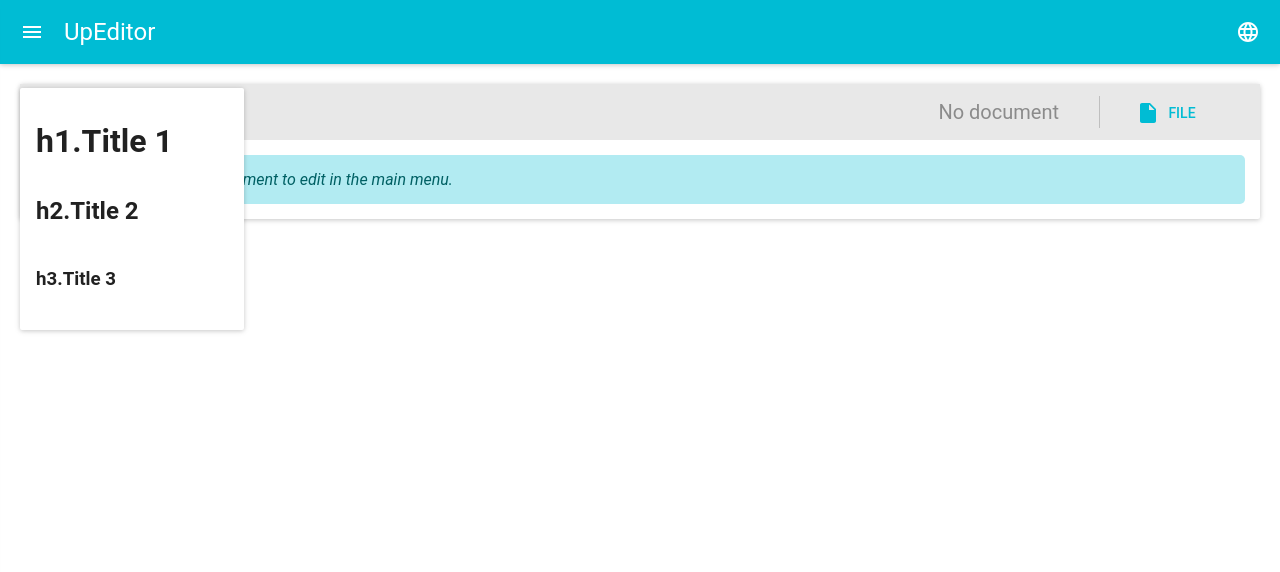
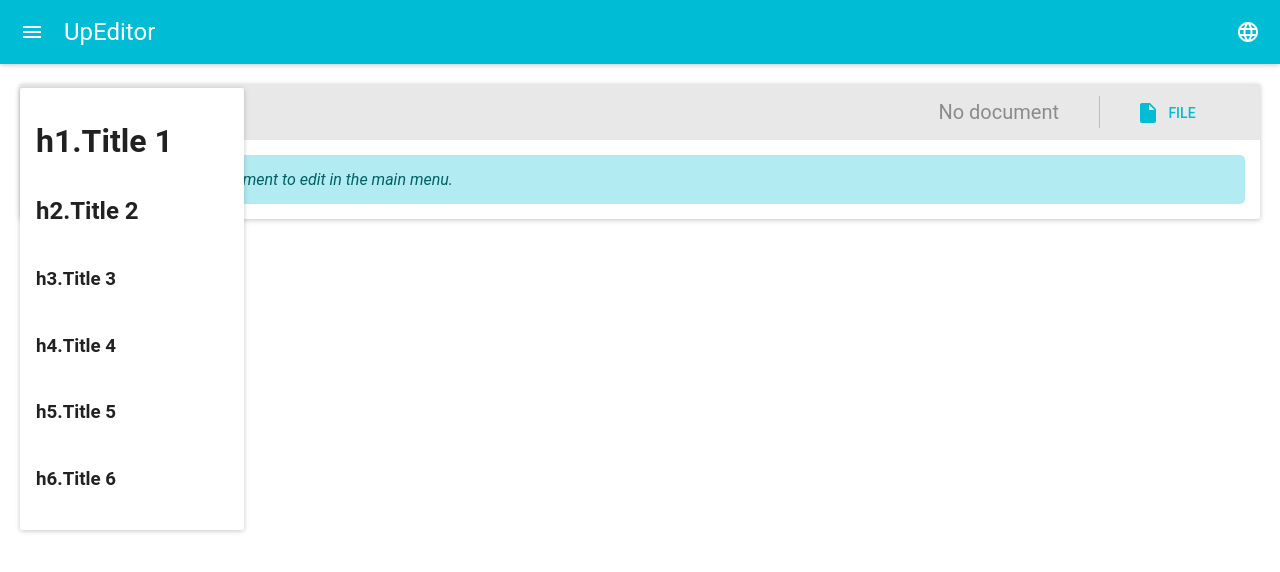
Before and after one commit to same31/upeditor, a React app: page / in a window 1280 px wide. Both pictures are taken after a click on the element 44 px from the left and 112 px from the top of the page. Shown: the top 572 px of the page. Built offline with nearby package versions, Linux system fonts and the light colour scheme; what react-tap-event-plugin would draw is missing.

Commit message:
Title h4,h5,h6

```diff
--- a/src/components/Editor/components/EditorComponent.js
+++ b/src/components/Editor/components/EditorComponent.js
@@ -155,12 +155,32 @@ export default class EditorComponent extends Component {
             currentSelection.appendChild(newNode);
             newNode.innerHTML = anchor === "h1" || "h2" || "h3" ? "New Title" : newNode.innerHTML;
         }
-        if (anchor === "ul" || "ol") {
-            newNode.innerHTML = "<li>Item 1</li>";
+        if (anchor === "ul" || anchor === "ol") {
+            let li = document.createElement("li");
+            li.setAttribute("tabindex","-1");
+            li.innerHTML = "&#200B";
+            newNode.appendChild(li);
+            requestAnimationFrame(function() {
+                // this.selectElementContents(li);
+            });
+        } else {
+            newNode.setAttribute("tabindex","-1");
+            requestAnimationFrame(function() {
+                // this.selectElementContents(newNode);
+            });
         }
         document.execCommand('delete', false, null);
         this.checkHTMLSemantic();
     };
+
+    selectElementContents = (el) => {
+        let range = document.createRange();
+        range.selectNodeContents(el);
+        let sel = window.getSelection();
+        sel.removeAllRanges();
+        sel.addRange(range);
+    };
+
 
     checkHTMLSemantic = () => {
         getHTMLSemanticErrorList(document.getElementById('document-edit').childNodes)
@@ -226,6 +246,17 @@ export default class EditorComponent extends Component {
         }
     }
 
+    createParagraph = e => {
+        e = e || window.event;
+        if (e.keyCode === 13) {
+            console.info(window.getSelection().anchorNode.previousElementSibling.nodeName);
+            if(window.getSelection().anchorNode.previousElementSibling.nodeName !== "LI"){
+                document.execCommand('formatBlock', false, 'p');
+            }
+        }
+
+    };
+
     render () {
         const getMsg = this.state.intl.getMsg;
 
@@ -270,6 +301,9 @@ export default class EditorComponent extends Component {
                                 <MenuItem primaryText={<h1>h1.Title 1</h1>} onTouchTap={this.setAnchor.bind(this, "h1")}/>
                                 <MenuItem primaryText={<h2>h2.Title 2</h2>} onTouchTap={this.setAnchor.bind(this, "h2")}/>
                                 <MenuItem primaryText={<h3>h3.Title 3</h3>} onTouchTap={this.setAnchor.bind(this, "h3")}/>
+                                <MenuItem primaryText={<h3>h4.Title 4</h3>} onTouchTap={this.setAnchor.bind(this, "h4")}/>
+                                <MenuItem primaryText={<h3>h5.Title 5</h3>} onTouchTap={this.setAnchor.bind(this, "h5")}/>
+                                <MenuItem primaryText={<h3>h6.Title 6</h3>} onTouchTap={this.setAnchor.bind(this, "h6")}/>
                             </IconMenu>
                             <IconButton onTouchTap={this.setAnchor.bind(this, "ol")}><FormatListNumbered/></IconButton>
                             <IconButton onTouchTap={this.setAnchor.bind(this, "ul")}><FormatListBulleted/></IconButton>
@@ -304,7 +338,7 @@ export default class EditorComponent extends Component {
                     </Toolbar>
                     <div id="document-edit" className="document-edit" onPaste={this.handlePaste}
                          contentEditable={true} dangerouslySetInnerHTML={this.state.content}
-                         onClick={this.clickHandler}/>
+                         onClick={this.clickHandler} onKeyPress={this.createParagraph} onKeyUp={this.createParagraph}/>
                     <Snackbar message={"Error : " + this.state.errorMessage} open={this.state.errorSelected}/>
                 </Paper>
             </div>
--- a/src/components/Editor/style.css
+++ b/src/components/Editor/style.css
@@ -49,3 +49,8 @@
 #chooseFileModal {
  visibility: hidden
 }
+
+:empty {
+    display: block;
+    height: 1em;
+}
```
